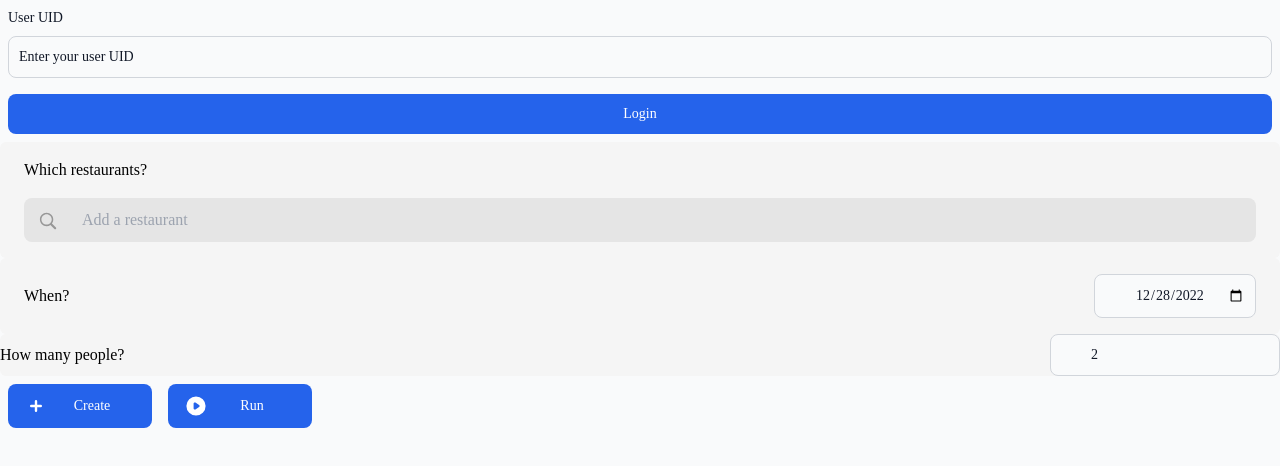
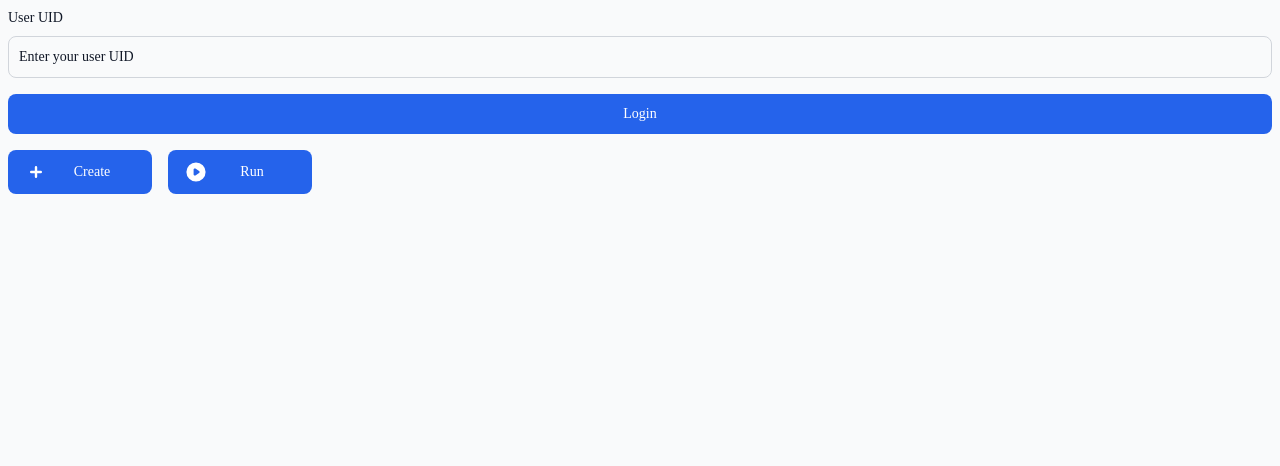
Before and after one commit to itaicoffee/night-web, a React (Vite) app: page / in a window 1280 px wide. Shown: the top 466 px of the page. Built offline with nearby package versions, Linux system fonts and the light colour scheme; a web font is replaced by a local one.

Commit message:
Disable temp changes

```diff
--- a/src/Main.tsx
+++ b/src/Main.tsx
@@ -229,7 +229,7 @@ export default class Main extends React.Component<any, CounterState> {
                 }}
               />
             )}
-            {true && (
+            {false && (
               <div>
               <div className="mx-auto w-full max-w-7xl sm:px-8 xl:px-0">
                 <VenueSelector />
```
